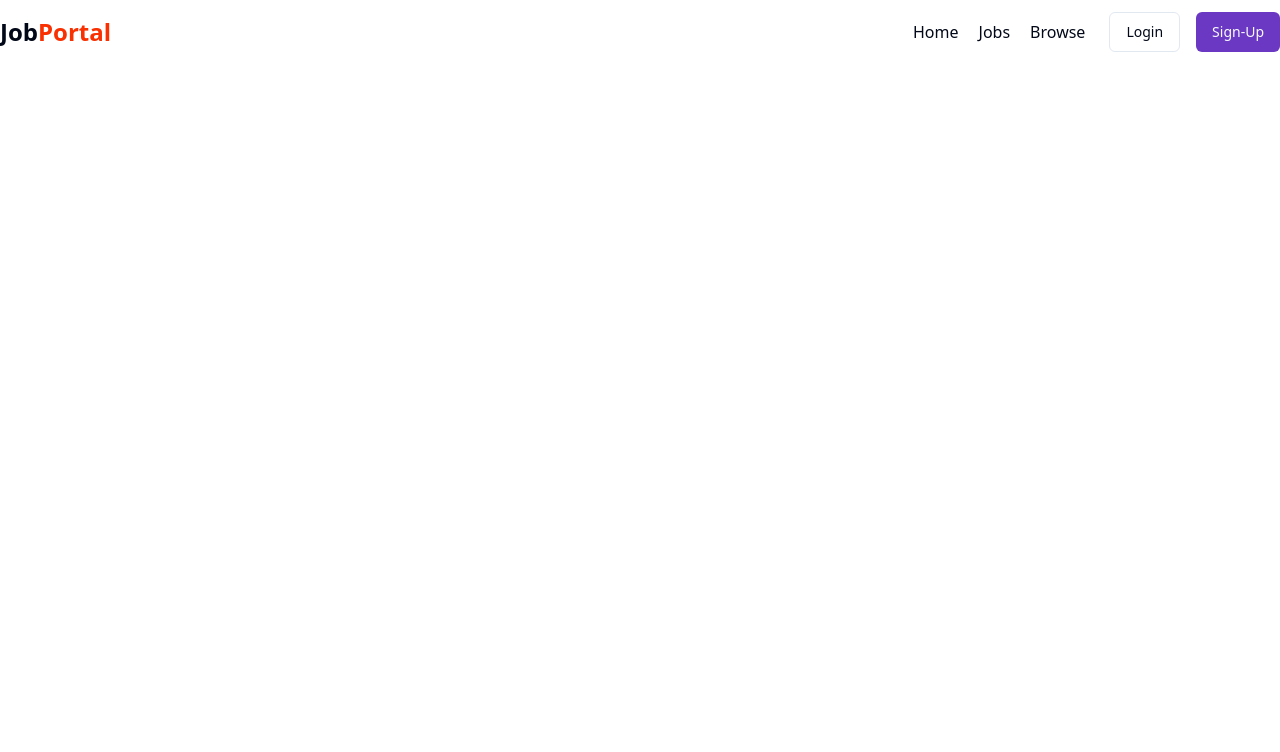
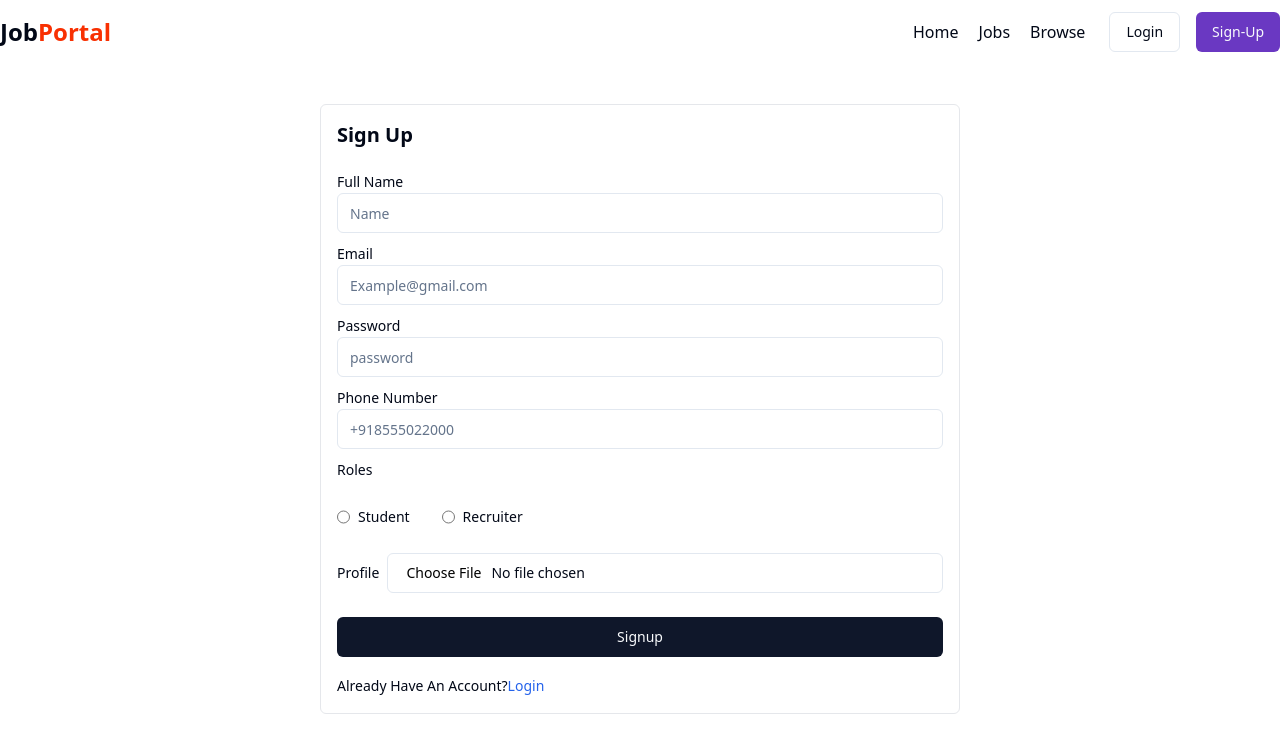
Before and after one commit to iamHarshvardhan10/mern-jobseeking-portal, a React (Vite) app: page /sign-up in a window 1280 px wide. Shown: the top 752 px of the page. Built offline with nearby package versions, Linux system fonts and the light colour scheme.

Commit message:
create signup page UI

```diff
--- a/package.json
+++ b/package.json
@@ -11,7 +11,9 @@
   },
   "dependencies": {
     "@radix-ui/react-avatar": "^1.1.0",
+    "@radix-ui/react-label": "^2.1.0",
     "@radix-ui/react-popover": "^1.1.1",
+    "@radix-ui/react-radio-group": "^1.2.0",
     "@radix-ui/react-slot": "^1.1.0",
     "@reduxjs/toolkit": "^2.2.7",
     "axios": "^1.7.4",
--- a/src/App.jsx
+++ b/src/App.jsx
@@ -11,7 +11,7 @@
         <Routes>
           <Route path="/" element={<Home />} />
           <Route path="/login" element={<Login />} />
-          <Route path="/signup" element={<SignUp />} />
+          <Route path="/sign-up" element={<SignUp />} />
         </Routes>
       </BrowserRouter>
     </div>
--- a/src/components/auth/SignUp.jsx
+++ b/src/components/auth/SignUp.jsx
@@ -1,9 +1,79 @@
-
+import { Link } from "react-router-dom";
+import { Button } from "../ui/button";
+import { Input } from "../ui/input";
+import { Label } from "../ui/label";
+import { RadioGroup } from "../ui/radio-group";
 
 const SignUp = () => {
   return (
-    <div>SignUp</div>
-  )
-}
+    <div>
+      <div className="flex items-center justify-center max-w-7xl mx-auto">
+        <form
+          action=""
+          className="w-1/2 border border-gray-200 rounded-md p-4 my-10"
+        >
+          <h1 className="font-bold text-xl mb-5">Sign Up</h1>
+          <div className="my-2">
+            <Label>Full Name</Label>
+            <Input type="text" placeholder="Name" />
+          </div>
+          <div className="my-2">
+            <Label>Email</Label>
+            <Input type="text" placeholder="Example@gmail.com" />
+          </div>
+          <div className="my-2">
+            <Label>Password</Label>
+            <Input type="password" placeholder="password" />
+          </div>
+          <div className="my-2">
+            <Label>Phone Number</Label>
+            <Input type="text" placeholder="+918555022000" />
+          </div>
+          <div className="my-2">
+            <Label>Roles</Label>
+            <div>
+              <RadioGroup
+                defaultValue="comfortable"
+                className="flex items-center gap-8 my-4"
+              >
+                <div className="flex items-center space-x-2">
+                  <Input
+                    type="radio"
+                    name="role"
+                    value="Student"
+                    className="cursor-pointer"
+                  />
+                  <Label htmlFor="r1">Student</Label>
+                </div>
+                <div className="flex items-center space-x-2">
+                  <Input
+                    type="radio"
+                    name="role"
+                    value="Recruiter"
+                    className="cursor-pointer"
+                  />
+                  <Label htmlFor="r2">Recruiter</Label>
+                </div>
+              </RadioGroup>
+            </div>
+            <div className="flex items-center gap-2">
+              <Label>Profile</Label>
+              <Input accept="image/*" type="file" className="cursor-pointer" />
+            </div>
+          </div>
+          <Button type="submit" className="w-full my-4">
+            Signup
+          </Button>
+          <span className="text-sm">
+            Already Have An Account?
+            <Link to={"/login"} className="text-blue-600">
+              Login
+            </Link>
+          </span>
+        </form>
+      </div>
+    </div>
+  );
+};
 
-export default SignUp
+export default SignUp;
--- a/src/components/shared/Navbar.jsx
+++ b/src/components/shared/Navbar.jsx
@@ -2,6 +2,7 @@
 import { Avatar, AvatarImage } from "../ui/avatar";
 import { Button } from "../ui/button";
 import { Popover, PopoverContent, PopoverTrigger } from "../ui/popover";
+import { Link } from "react-router-dom";
 
 const Navbar = () => {
   const user = false;
@@ -22,9 +23,11 @@
           {!user ? (
             <div className="flex items-center justify-center gap-4">
               <Button variant="outline">Login</Button>
-              <Button className="bg-[#6A38C2] hover:bg-[#5b30a6]">
-                Sign-Up
-              </Button>
+              <Link to={'/sign-up'}>
+                <Button className="bg-[#6A38C2] hover:bg-[#5b30a6]">
+                  Sign-Up
+                </Button>
+              </Link>
             </div>
           ) : (
             <Popover>
--- /dev/null
+++ b/src/components/ui/input.jsx
@@ -0,0 +1,19 @@
+import * as React from "react"
+
+import { cn } from "@/lib/utils"
+
+const Input = React.forwardRef(({ className, type, ...props }, ref) => {
+  return (
+    (<input
+      type={type}
+      className={cn(
+        "flex h-10 w-full rounded-md border border-input bg-background px-3 py-2 text-sm ring-offset-background file:border-0 file:bg-transparent file:text-sm file:font-medium placeholder:text-muted-foreground focus-visible:outline-none focus-visible:ring-2 focus-visible:ring-ring focus-visible:ring-offset-2 disabled:cursor-not-allowed disabled:opacity-50",
+        className
+      )}
+      ref={ref}
+      {...props} />)
+  );
+})
+Input.displayName = "Input"
+
+export { Input }
--- /dev/null
+++ b/src/components/ui/label.jsx
@@ -0,0 +1,16 @@
+import * as React from "react"
+import * as LabelPrimitive from "@radix-ui/react-label"
+import { cva } from "class-variance-authority";
+
+import { cn } from "@/lib/utils"
+
+const labelVariants = cva(
+  "text-sm font-medium leading-none peer-disabled:cursor-not-allowed peer-disabled:opacity-70"
+)
+
+const Label = React.forwardRef(({ className, ...props }, ref) => (
+  <LabelPrimitive.Root ref={ref} className={cn(labelVariants(), className)} {...props} />
+))
+Label.displayName = LabelPrimitive.Root.displayName
+
+export { Label }
--- /dev/null
+++ b/src/components/ui/radio-group.jsx
@@ -0,0 +1,29 @@
+import * as React from "react"
+import * as RadioGroupPrimitive from "@radix-ui/react-radio-group"
+import { Circle } from "lucide-react"
+
+import { cn } from "@/lib/utils"
+
+const RadioGroup = React.forwardRef(({ className, ...props }, ref) => {
+  return (<RadioGroupPrimitive.Root className={cn("grid gap-2", className)} {...props} ref={ref} />);
+})
+RadioGroup.displayName = RadioGroupPrimitive.Root.displayName
+
+const RadioGroupItem = React.forwardRef(({ className, ...props }, ref) => {
+  return (
+    (<RadioGroupPrimitive.Item
+      ref={ref}
+      className={cn(
+        "aspect-square h-4 w-4 rounded-full border border-primary text-primary ring-offset-background focus:outline-none focus-visible:ring-2 focus-visible:ring-ring focus-visible:ring-offset-2 disabled:cursor-not-allowed disabled:opacity-50",
+        className
+      )}
+      {...props}>
+      <RadioGroupPrimitive.Indicator className="flex items-center justify-center">
+        <Circle className="h-2.5 w-2.5 fill-current text-current" />
+      </RadioGroupPrimitive.Indicator>
+    </RadioGroupPrimitive.Item>)
+  );
+})
+RadioGroupItem.displayName = RadioGroupPrimitive.Item.displayName
+
+export { RadioGroup, RadioGroupItem }
```
Also changed, not shown: 1 other file (tests, documents, lock files or other folders).
